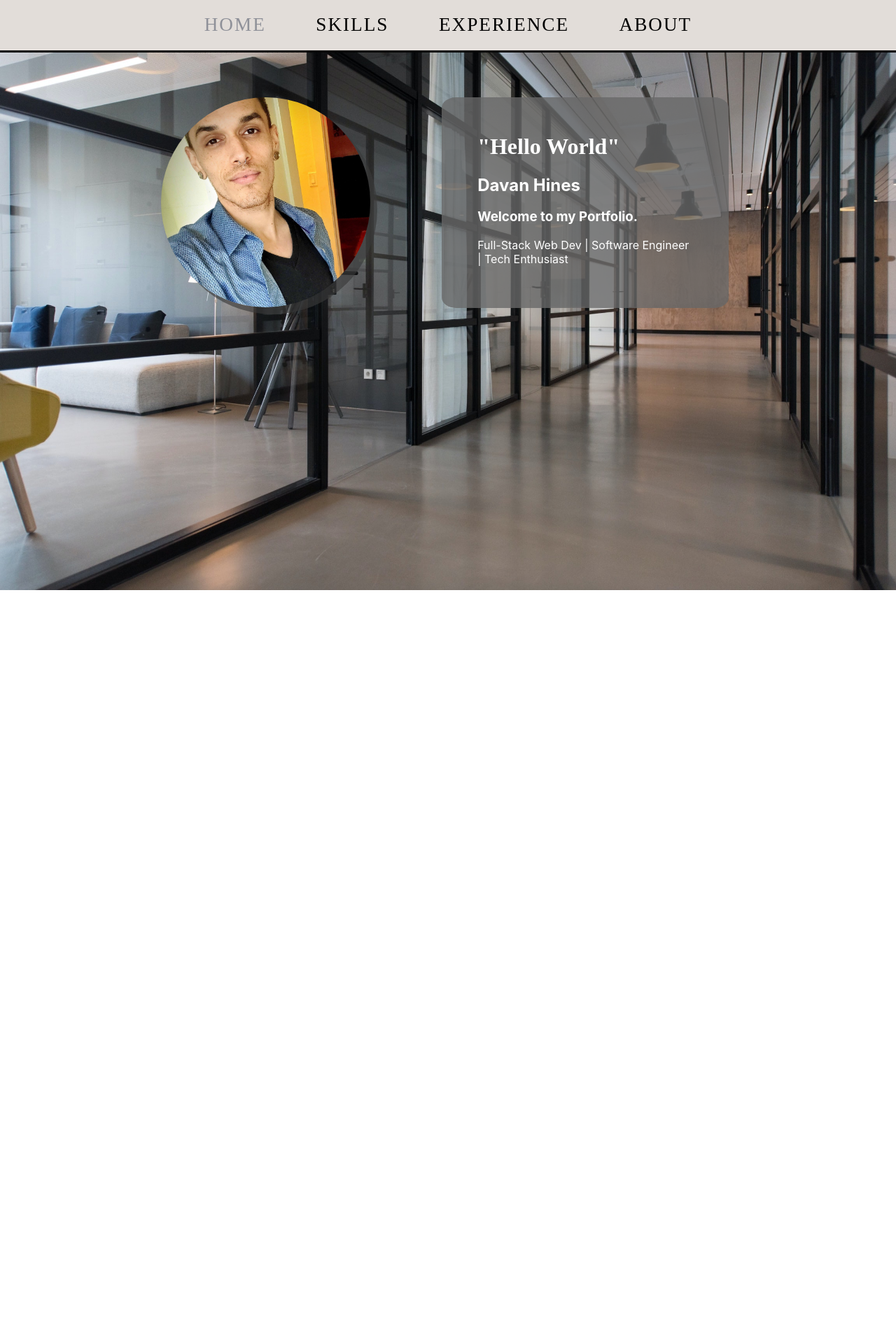
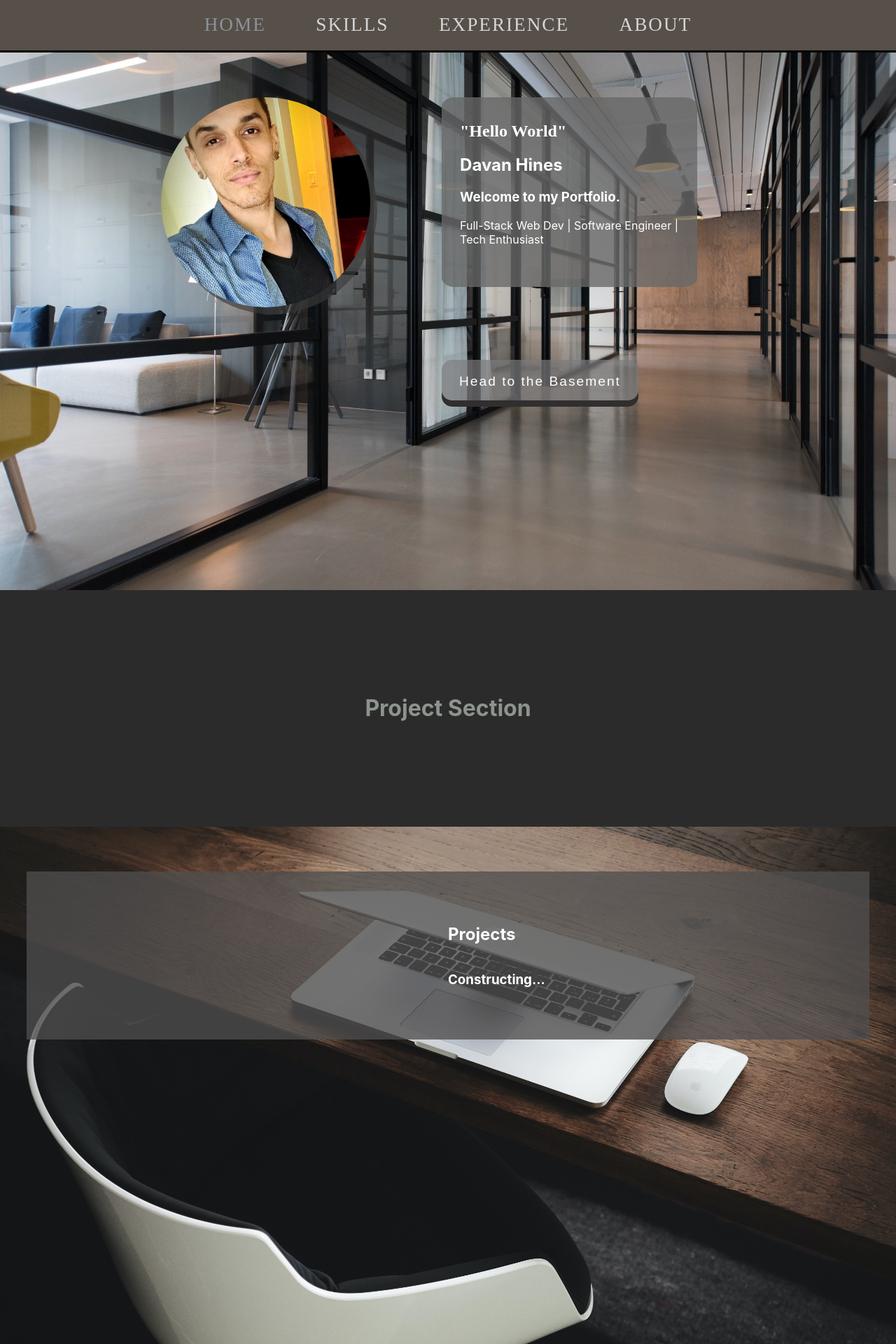
Before and after one commit to Vrndavana/Hines, a React (Create React App) app in the folder hines/: page / in a window 1280 px wide. Shown: the top 1920 px of the page at 70% size. Before the commit the page ends 843 px from the top, so only its background shows below. Built offline with nearby package versions, Linux system fonts and the light colour scheme.

Commit message:
Project Section Rerender

```diff
--- a/hines/src/App.css
+++ b/hines/src/App.css
@@ -38,7 +38,7 @@
 /*       CUSTOM STYLES          */
 /*       CUSTOM STYLES          */
 
-.Home-Div {
+.Home {
  padding: 5% 10%;
  height:80vh;
  display:flex;
@@ -77,13 +77,14 @@
 
  /* Project Styles */
 .Proj-Div {
+  display: flex;
   padding: 5% auto;
-  background-color: rgb(168, 172, 169);
  }
  .Flex{
    height: 100vh;
    width:100%;
    display:flex;
+   justify-content: center;
    flex-wrap: wrap;
  }
  .Proj {
@@ -94,8 +95,17 @@
   flex-direction: column;
   justify-content: space-around;
   border-bottom: 3px solid grey;
-  background-color: rgba(255, 255, 255, 0.726);
+  background-color: rgba(61, 60, 60, 0.726);
  }
+ .PROJ{
+   height:30vh;
+   width: 100%;
+   display: flex;
+   flex-direction: column;
+   justify-content: center;
+background-color: #504e4ec5;
+ }
+
  /* Project Information */
 .ProjI{
   padding:0 5%;
@@ -242,10 +252,10 @@ a{
 }
 
 .toggle-menu {
-  height: 50px;
+  height: 100px;
   border-top-right-radius: 10rem;
   border-bottom-right-radius: 9rem;
-  width: 10px;
+  width: 20px;
   position: absolute;
   outline: none;
   z-index: 1;
@@ -261,7 +271,7 @@ a{
   background-color: rgb(65, 64, 64);
   margin: 5% 15%;
   padding:auto;
-  width:60%;
+  width:70%;
   height: 5vh;;
 }
 
@@ -303,10 +313,10 @@ a{
 }
 
 #asd{
-  color:rgb(0, 0, 0);
+  color:rgb(214, 213, 213);
 }
 #sasd{
-  color:rgb(143, 145, 153);
+  color:rgb(141, 145, 153);
 }
 
 .BasePlate{
@@ -314,9 +324,75 @@ a{
   background-color: rgba(105, 105, 105, 0.788);
   border-radius: 5%;
   padding: 3% 5%;
-  width:30%;
+  width:60%;
+  margin:0 0 20% 0;
   height: 30vh;
+}
+
+.Base{
+  width:100%;
+}
+
+/* .Basebutt{
+  color:blue;
+  background-color: #3d3e42;
+  width: auto;
+  padding:10%
+} */
+
+.button {
+  padding: 15px 25px;
+  font-size: 24px;
+  text-align: center;
+  cursor: pointer;
+  outline: none;
+  color: rgb(185, 185, 185);
+  background-color: #7d7d7eaf;
+  border: none;
+  border-radius: 15px;
+  box-shadow: 0 9px rgb(48, 46, 46);
+}
+
+.button:hover {background-color: #2e2d309f}
+
+.button:active {
+  background-color: #737973d7;
+  box-shadow: 0 5px rgb(78, 78, 78);
+  transform: translateY(4px);
+}
 
 
+.BasementFloor {
+  padding: 5% 3%;
+  height:100vh;
+  display:flex;
+  flex-direction: column;
+  background-color: rgb(231, 231, 231);
+  background-image:url('./Images/studi.jpg');
+  background-repeat:no-repeat;
+  background-size:cover;
+  background-position:center;
+  background-attachment:fixed;
+  color:white;
+ }
+
+.BannerB{
+border: #3d3e42;
+width: 100%;
+background-color: #2c2b2b;
+color: #8d948d;
+padding: 10% 0;
+}
+
+.Down{
+  width: 100%;
+  display: flex;
+  justify-content: center;
+}
+
+#Basement{
+  padding: 0 50%;
+  width: auto;
+  /* background-color: #000000; */
 }
  /*   _____--------_____------ >>>>       MAIN SCROLLING BAR ON SKILLS PAGE HIDDEN ON INDEX.CSS       <<<<_____--------_____------ */
--- a/hines/src/Components/About.js
+++ b/hines/src/Components/About.js
@@ -16,7 +16,7 @@ return(
 
 
 
-   <div class='Home-Div'>
+   <div class='Home'>
      <div>
         <h1 class='Hello'> ABOUT </h1>
         <h3> A little about me. </h3>
--- a/hines/src/Components/Experience.js
+++ b/hines/src/Components/Experience.js
@@ -17,7 +17,7 @@ function Experience() {
 
 
 
-     <div class='Home-Div'>
+     <div class='Home'>
        <div>
           <h1 class='Hello'> "Experience Section Coming Soon" </h1>
           <h3> Welcome to my Software Engineer Portfolio. </h3>
--- a/hines/src/Components/Home.js
+++ b/hines/src/Components/Home.js
@@ -2,6 +2,7 @@ import React from 'react';
 import Me from '../Images/Me.jpg';
 import {Link} from 'react-router-dom';
 import {Nav} from '../Components/styled';
+import Projects from '../Components/Projects';
 
 function Home() {
 
@@ -17,18 +18,40 @@ function Home() {
 
 
 
-           <div class='Home-Div'>
+            <section class='Home'>
+
                 <img src={Me} alt="A handsome chap" className='Me'/>
+
+
+                <div class="Base">
                 <div class="BasePlate">
                  <h1 class='Hello'> "Hello World" </h1>
                  <h2>Davan Hines</h2>
                  <h3> Welcome to my Portfolio. </h3>
-                 <p> Full-Stack Web Dev | Software Engineer | Tech Enthusiast    </p>
+                 <p> Full-Stack Web Dev | Software Engineer | Tech Enthusiast </p>
+                </div>
 
+
+                <div class="Basebutt">
+                 <button class="button">  <a href="#Basement"> <span> Head to the Basement </span> </a>  </button>
+                </div>
 
                 </div>
 
-            </div>
+            </section>
+
+            <div class="BannerB"> <h1 class="Down">Project Section</h1> </div>
+
+            <section class='BasementFloor'>
+
+                <div class=" PROJ">
+                 <h1 id="Basement" href="Basement"> Projects </h1>
+                 <h3 id="Basement" href="Basement"> Constructing...</h3>
+                 {/* <Projects/>  */}
+                </div>
+
+            </section>
+
 
         </div>
     )}
--- a/hines/src/Components/Projects.js
+++ b/hines/src/Components/Projects.js
@@ -1,20 +1,20 @@
 import React from 'react';
-import {Link} from 'react-router-dom';
-import {Nav} from '../Components/styled';
+// import {Link} from 'react-router-dom';
+// import {Nav} from '../Components/styled';
 import Proj1 from '../Images/Proj1.png';
 import Proj2 from '../Images/Proj2.png';
 import Proj3 from '../Images/Proj3.png';
 function Projects() {
 
 return(
-<div>
+<div class="Projm">
 
-      <Nav>
+      {/* <Nav>
         <Link to='/' id="asd">           HOME           </Link>
         <Link to='/Skills'id="asd">     SKILLS    </Link>
         <Link to='/Experience'id="asd"> EXPERIENCE       </Link>
         <Link to='/About'id="asd">      ABOUT           </Link>
-      </Nav>
+      </Nav> */}
 
 
 
--- a/hines/src/Components/styled.js
+++ b/hines/src/Components/styled.js
@@ -8,7 +8,7 @@ import styled from 'styled-components';
 export const Nav = styled.nav`
   display: flex;
   justify-content: space-around;
-  background-color: rgba(226,221,217);
+  background-color: rgba(86,80,73);
   border-bottom:3px solid black;
   color: white;
   padding: 1% 20%;
```
Also changed, not shown: hines/src/Images/studi.jpg (added).
